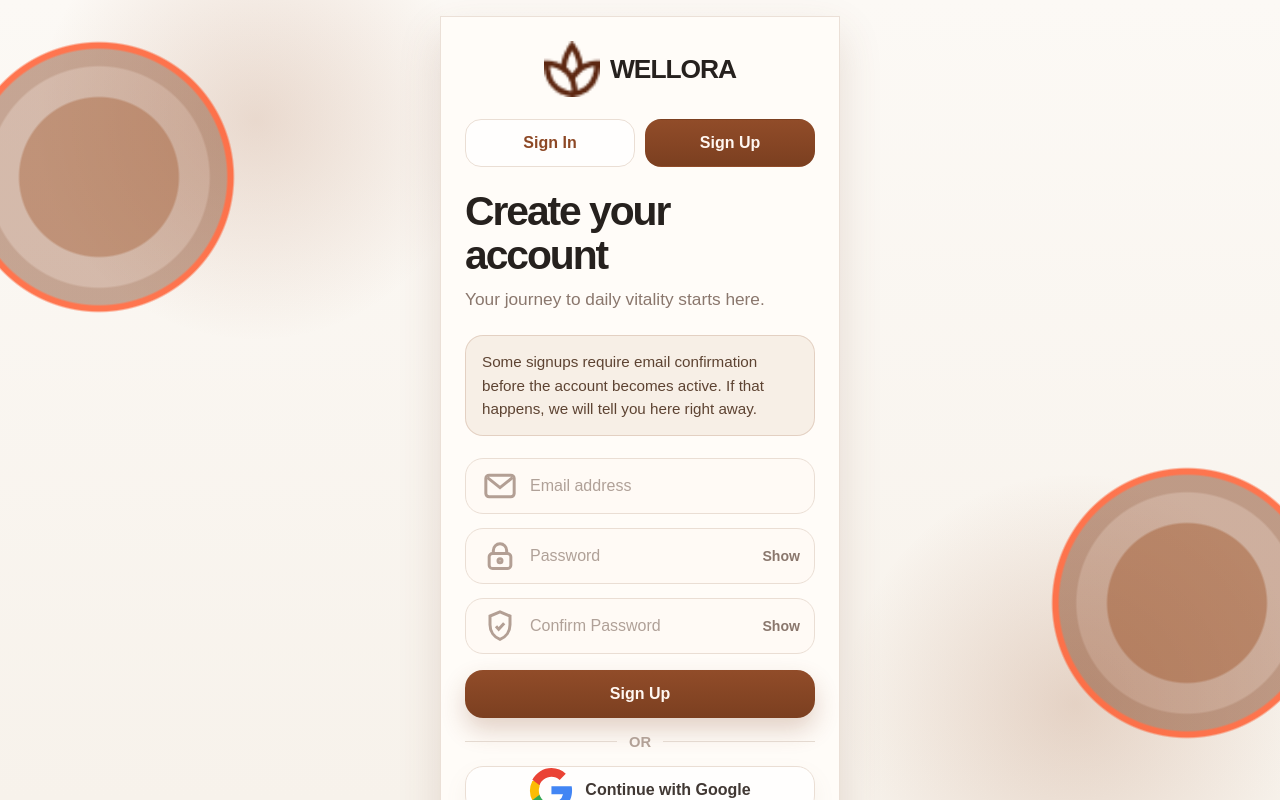
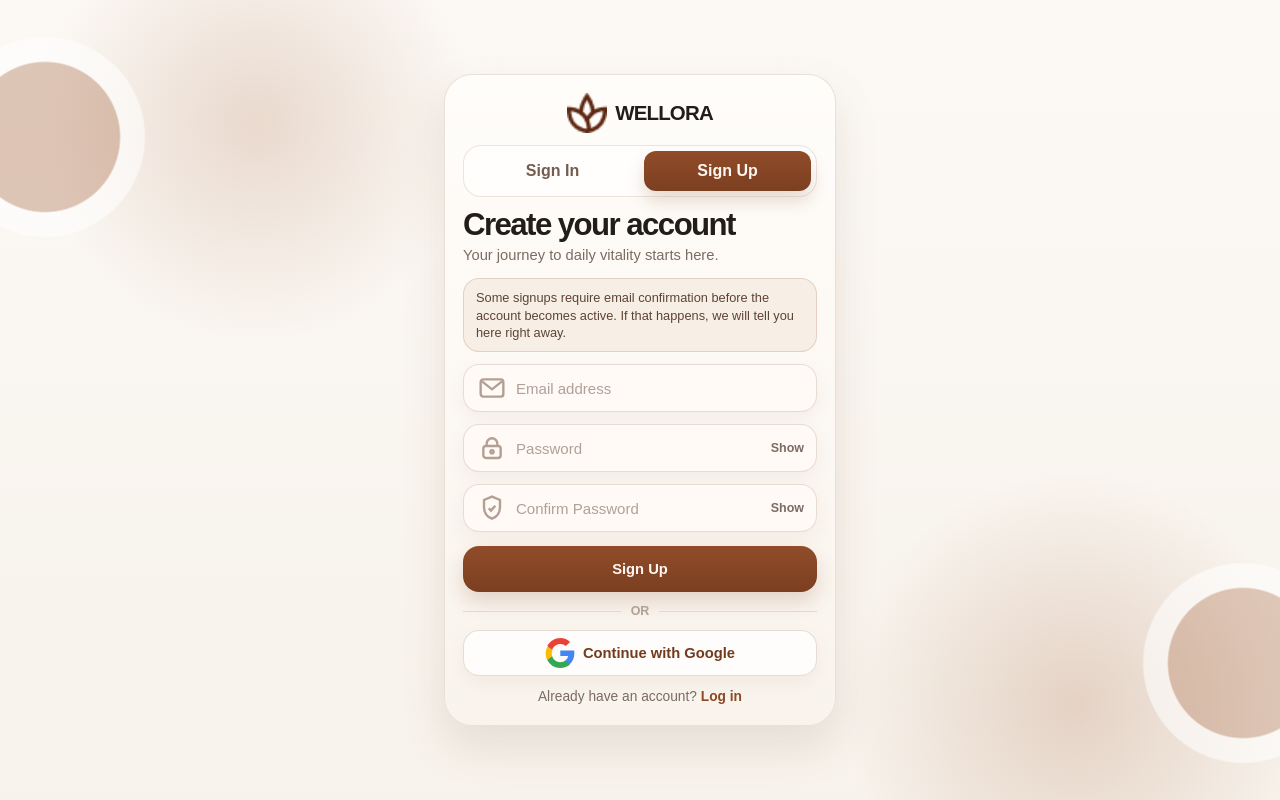
Before and after one commit to favourosofisan-dev/wellora-mvp, a plain HTML site: page signup.html in a window 1280 px wide. Drawn offline with nearby package versions, Linux system fonts and the light colour scheme.

Commit message:
Fix sign-up page overflow and UI styling

```diff
--- a/signup.html
+++ b/signup.html
@@ -15,13 +15,14 @@
   <style>
     :root {
       --bg: #f7f2eb;
-      --surface: rgba(255, 252, 248, 0.97);
+      --surface: rgba(255, 252, 248, 0.94);
       --surface-strong: #fffaf5;
-      --text: #26211e;
-      --muted: #8a776d;
-      --border: #eaded4;
+      --text: #221d1a;
+      --muted: #7b6b63;
+      --border: rgba(231, 219, 210, 0.96);
       --accent: #8d4825;
-      --shadow: 0 18px 40px rgba(118, 77, 48, 0.16);
+      --accent-strong: #733b1d;
+      --shadow: 0 20px 44px rgba(118, 77, 48, 0.13);
     }
 
     * {
@@ -44,19 +45,31 @@
 
     body {
       min-height: 100vh;
+      min-height: 100dvh;
+    }
+
+    body.signup-screen {
+      overflow: hidden;
+    }
+
+    body.signup-screen > main.page {
+      padding-top: max(8px, env(safe-area-inset-top, 0px)) !important;
+      padding-bottom: max(8px, env(safe-area-inset-bottom, 0px)) !important;
+      overflow: hidden !important;
     }
 
     .page {
       width: 100%;
       max-width: 100%;
       min-height: 100vh;
+      min-height: 100dvh;
       display: flex;
       align-items: center;
       justify-content: center;
       overflow-x: hidden;
-      padding: 20px;
+      overflow-y: hidden;
+      padding: 10px 12px;
       position: relative;
-      overflow-y: auto;
       isolation: isolate;
     }
 
@@ -71,110 +84,119 @@
     }
 
     .page::before {
-      width: 250px;
-      height: 250px;
-      top: 22px;
-      left: -56px;
+      width: 220px;
+      height: 220px;
+      top: 12px;
+      left: -80px;
       background:
-        radial-gradient(circle, rgba(160, 92, 54, 0.72) 0 36%, rgba(145, 77, 44, 0.4) 37% 50%, rgba(137, 72, 39, 0.52) 51% 58%, rgba(255, 95, 51, 0.95) 59% 61%, transparent 62%);
+        radial-gradient(circle, rgba(160, 92, 54, 0.36) 0 42%, rgba(255, 255, 255, 0.64) 43% 56%, transparent 57%);
     }
 
     .page::after {
-      width: 250px;
-      height: 250px;
-      right: -62px;
-      bottom: 42px;
+      width: 220px;
+      height: 220px;
+      right: -88px;
+      bottom: 12px;
       background:
-        radial-gradient(circle, rgba(160, 92, 54, 0.8) 0 36%, rgba(145, 77, 44, 0.46) 37% 50%, rgba(137, 72, 39, 0.58) 51% 58%, rgba(255, 95, 51, 0.95) 59% 61%, transparent 62%);
+        radial-gradient(circle, rgba(160, 92, 54, 0.32) 0 42%, rgba(255, 255, 255, 0.64) 43% 56%, transparent 57%);
     }
 
     .auth-card {
       width: 100%;
-      max-width: 400px;
+      max-width: 392px;
       margin: 0 auto;
-      background: var(--surface);
+      background: linear-gradient(180deg, rgba(255, 253, 250, 0.98), rgba(249, 243, 236, 0.98));
       border: 1px solid rgba(234, 222, 212, 0.92);
+      border-radius: 28px;
       box-shadow: var(--shadow);
-      padding: 16px;
+      padding: 14px;
+      backdrop-filter: blur(10px);
+    }
+
+    .auth-card {
       display: grid;
-      gap: 22px;
+      gap: 12px;
     }
 
     .auth-tabs {
       display: flex;
-      flex-wrap: wrap;
-      gap: 10px;
+      gap: 8px;
+      padding: 5px;
+      border-radius: 18px;
+      background: rgba(255, 255, 255, 0.66);
+      border: 1px solid rgba(234, 222, 212, 0.8);
     }
 
     .auth-tab {
-      flex: 1 1 140px;
-      min-height: 48px;
-      border-radius: 16px;
+      flex: 1 1 0;
+      min-height: 40px;
+      border-radius: 12px;
       display: inline-flex;
       align-items: center;
       justify-content: center;
-      padding: 10px 16px;
+      padding: 10px 14px;
       text-decoration: none;
-      font-weight: 800;
-      border: 1px solid var(--border);
-      color: var(--accent);
-      background: rgba(255, 255, 255, 0.72);
+      font-weight: 700;
+      border: 0;
+      color: #745d50;
+      background: transparent;
     }
 
     .auth-tab.is-active {
       background: linear-gradient(180deg, #914c29 0%, #7b3f20 100%);
-      border-color: transparent;
       color: #fff7f1;
+      box-shadow: 0 10px 18px rgba(133, 73, 39, 0.2);
     }
 
     .brand {
       display: flex;
       align-items: center;
       justify-content: center;
-      gap: 10px;
+      gap: 8px;
       text-align: center;
-      font-size: 1.5rem;
+      font-size: 1.22rem;
       font-weight: 800;
       letter-spacing: -0.04em;
     }
 
     .brand-mark {
-      width: 56px;
-      height: 56px;
+      width: 40px;
+      height: 40px;
       object-fit: contain;
       flex-shrink: 0;
     }
 
     .hero h1 {
       margin: 0;
-      font-size: 2.2rem;
-      line-height: 1.08;
+      font-size: 1.8rem;
+      line-height: 1;
       letter-spacing: -0.05em;
       font-weight: 800;
     }
 
     .hero p {
-      margin: 10px 0 0;
+      margin: 6px 0 0;
       color: var(--muted);
-      font-size: 1.08rem;
-      line-height: 1.5;
+      font-size: 0.9rem;
+      line-height: 1.35;
     }
 
     .form {
       display: grid;
-      gap: 14px;
+      gap: 12px;
     }
 
     .input-shell {
-      min-height: 56px;
-      border-radius: 18px;
+      min-height: 48px;
+      border-radius: 16px;
       border: 1px solid var(--border);
       background: var(--surface-strong);
       display: flex;
       align-items: center;
-      gap: 10px;
-      padding: 0 14px;
+      gap: 8px;
+      padding: 0 12px;
       transition: border-color 0.2s ease, box-shadow 0.2s ease, transform 0.2s ease;
+      box-shadow: 0 8px 18px rgba(154, 123, 97, 0.08);
     }
 
     .input-shell:focus-within {
@@ -184,8 +206,8 @@
     }
 
     .input-icon {
-      width: 40px;
-      height: 40px;
+      width: 32px;
+      height: 32px;
       stroke: #b39f94;
       flex-shrink: 0;
     }
@@ -196,7 +218,7 @@
       outline: 0;
       background: transparent;
       color: var(--text);
-      font-size: 1rem;
+      font-size: 0.94rem;
       font-family: inherit;
     }
 
@@ -211,7 +233,7 @@
       font-weight: 700;
       cursor: pointer;
       padding: 4px 0 4px 8px;
-      font-size: 0.88rem;
+      font-size: 0.78rem;
     }
 
     .toggle-password:hover,
@@ -222,10 +244,10 @@
     .primary-button,
     .google-button {
       width: 100%;
-      min-height: 48px;
-      border-radius: 18px;
+      min-height: 46px;
+      border-radius: 16px;
       font-family: inherit;
-      font-size: 1rem;
+      font-size: 0.92rem;
       font-weight: 800;
       cursor: pointer;
       transition: transform 0.2s ease, box-shadow 0.2s ease, border-color 0.2s ease;
@@ -235,7 +257,7 @@
       border: 0;
       background: linear-gradient(180deg, #914c29 0%, #7b3f20 100%);
       color: #fff7f1;
-      box-shadow: 0 12px 24px rgba(133, 73, 39, 0.24);
+      box-shadow: 0 10px 20px rgba(133, 73, 39, 0.2);
       margin-top: 2px;
     }
 
@@ -250,11 +272,11 @@
       display: flex;
       align-items: center;
       justify-content: center;
-      gap: 12px;
+      gap: 10px;
       color: #b2a197;
       font-weight: 700;
-      font-size: 0.92rem;
-      margin: 2px 0;
+      font-size: 0.78rem;
+      margin: 0;
     }
 
     .divider::before,
@@ -267,13 +289,13 @@
 
     .google-button {
       border: 1px solid var(--border);
-      background: rgba(255, 255, 255, 0.76);
-      color: #413833;
+      background: rgba(255, 255, 255, 0.8);
+      color: var(--accent-strong);
       display: inline-flex;
       align-items: center;
       justify-content: center;
-      gap: 12px;
-      box-shadow: 0 10px 22px rgba(154, 123, 97, 0.08);
+      gap: 8px;
+      box-shadow: 0 8px 18px rgba(154, 123, 97, 0.08);
     }
 
     .google-button:focus-visible {
@@ -281,8 +303,8 @@
     }
 
     .google-icon {
-      width: 44px;
-      height: 44px;
+      width: 30px;
+      height: 30px;
       flex-shrink: 0;
     }
 
@@ -290,16 +312,16 @@
       margin: 0;
       text-align: center;
       color: var(--muted);
-      font-size: 0.98rem;
-      line-height: 1.5;
+      font-size: 0.86rem;
+      line-height: 1.35;
     }
 
     .notice {
       display: none;
-      border-radius: 18px;
-      padding: 14px 16px;
-      font-size: 0.95rem;
-      line-height: 1.55;
+      border-radius: 16px;
+      padding: 10px 12px;
+      font-size: 0.8rem;
+      line-height: 1.35;
       border: 1px solid transparent;
     }
 
@@ -338,43 +360,64 @@
 
     @media (min-width: 480px) {
       .auth-card {
-        padding: 24px;
+        padding: 18px;
       }
 
       .brand {
-        font-size: 1.65rem;
+        font-size: 1.28rem;
       }
 
       .hero h1 {
-        font-size: 2.55rem;
+        font-size: 1.95rem;
       }
 
+      .hero p {
+        font-size: 0.92rem;
+      }
     }
 
     @media (min-width: 768px) {
       .page {
-        padding: 28px;
+        padding: 12px 16px;
       }
 
       .page::before,
       .page::after {
-        width: 310px;
-        height: 310px;
+        width: 250px;
+        height: 250px;
       }
 
       .auth-card {
-        max-width: 400px;
+        max-width: 392px;
+        padding: 18px;
       }
     }
 
     @media (max-width: 480px) {
-      .auth-tab {
-        flex-basis: 100%;
+      .page {
+        padding: max(8px, env(safe-area-inset-top, 0px)) 10px max(8px, env(safe-area-inset-bottom, 0px));
+      }
+
+      .auth-card {
+        padding: 14px;
+      }
+
+      .hero h1 {
+        font-size: 1.64rem;
+      }
+
+      .hero p {
+        font-size: 0.86rem;
+      }
+
+      .google-button {
+        padding-left: 10px;
+        padding-right: 10px;
       }
     }
   </style>
 </head>
-<body>
+<body class="signup-screen">
   <main class="page">
     <section class="auth-card" aria-label="Create your Wellora account">
       <div class="brand">
```
